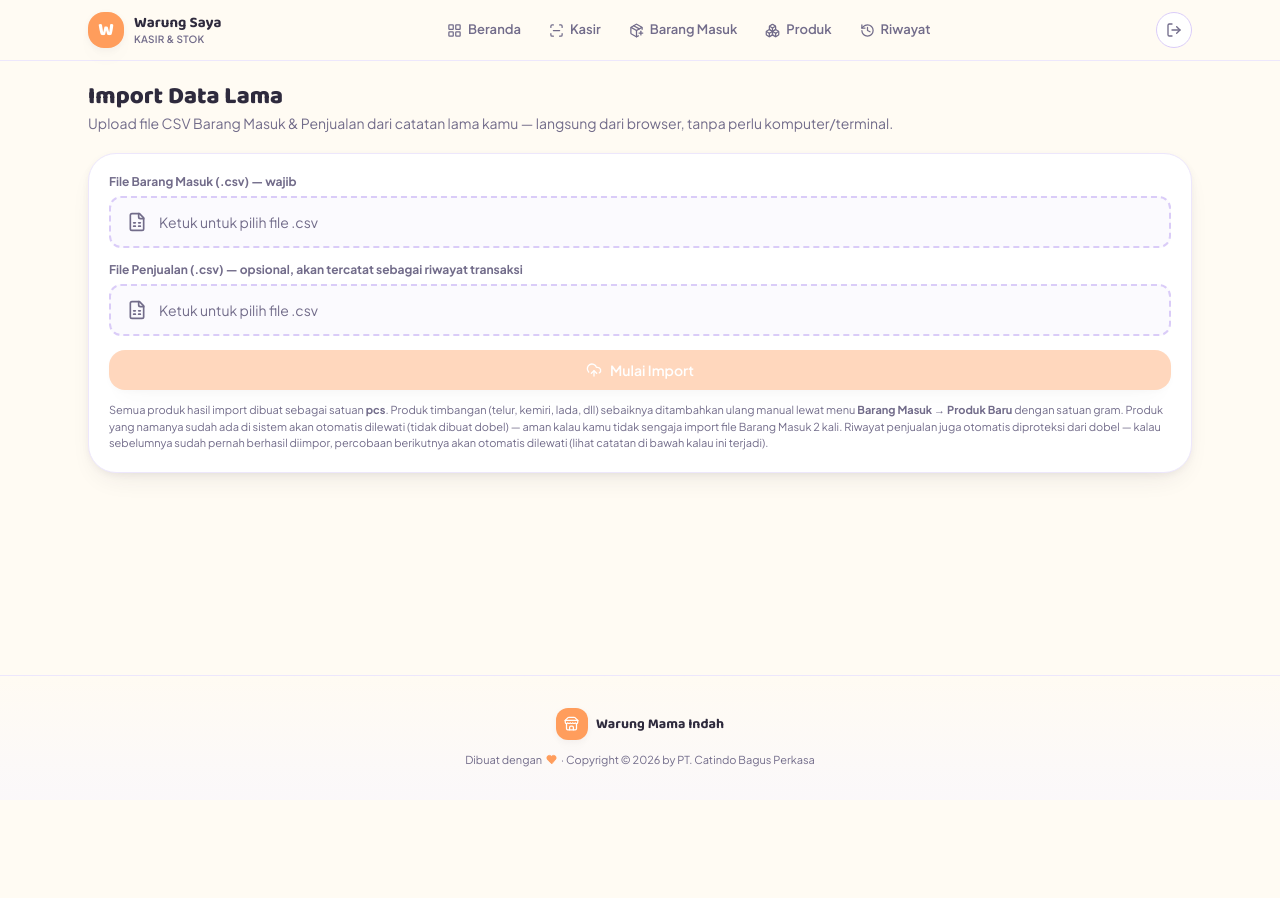
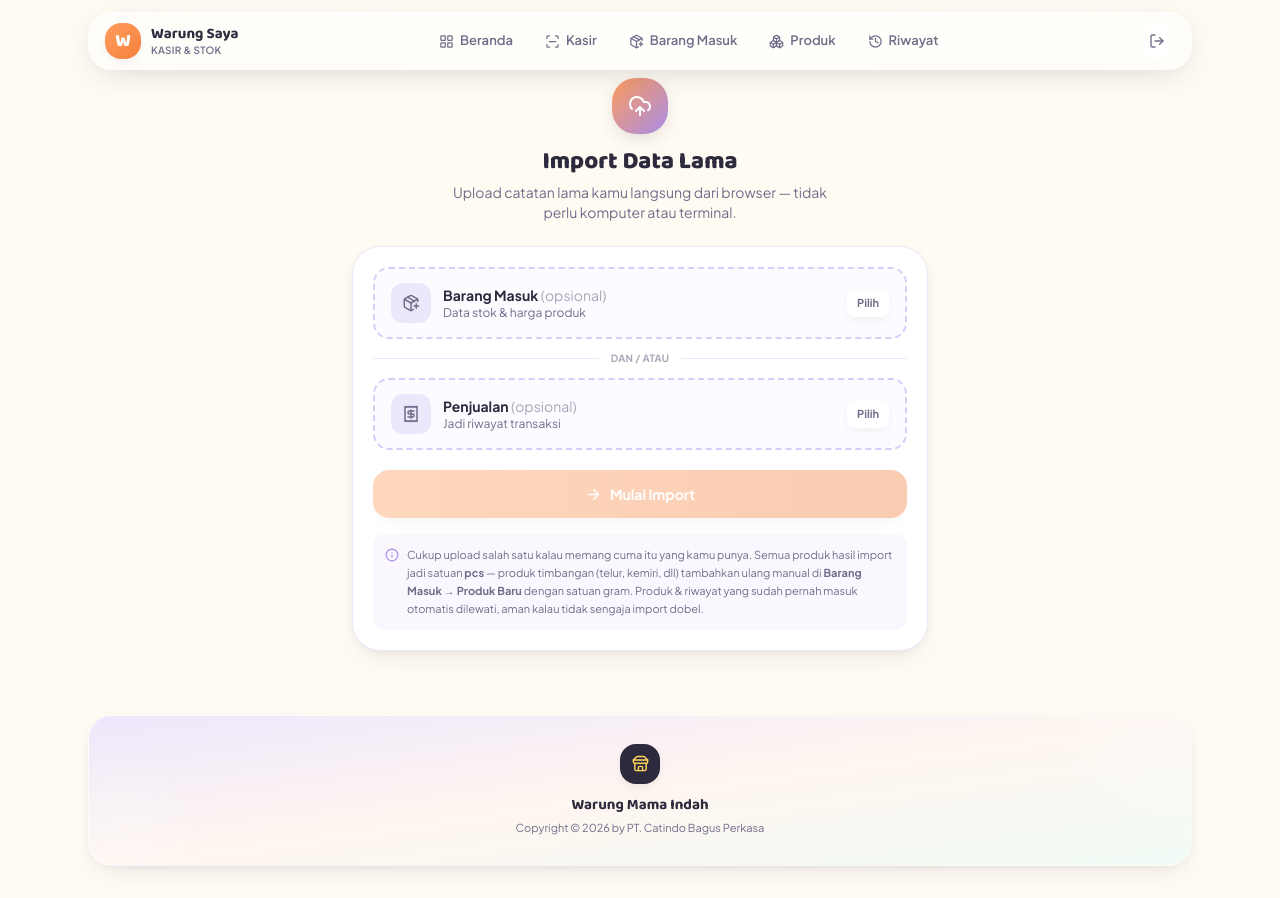
Before and after one commit to Bagusdarmawan11/warung, a Next.js app: page /import in a window 1280 px wide. Before the commit the page ends 800 px from the top, so only its background shows below. Built offline with nearby package versions, Linux system fonts and the light colour scheme.

Commit message:
update perbaikan website

```diff
--- a/app/(app)/layout.tsx
+++ b/app/(app)/layout.tsx
@@ -6,7 +6,7 @@ export default function AppLayout({ children }: { children: React.ReactNode }) {
   return (
     <div className="flex min-h-screen flex-col bg-cream">
       <TopNav namaWarung={nama} />
-      <main className="mx-auto w-full max-w-6xl flex-1 px-4 pb-24 pt-5 sm:px-6 md:pb-10">{children}</main>
+      <main className="mx-auto w-full max-w-6xl flex-1 px-4 pb-28 pt-5 sm:px-6 md:pb-10">{children}</main>
       <Footer />
       <BottomNav />
     </div>
--- a/components/Footer.tsx
+++ b/components/Footer.tsx
@@ -1,18 +1,17 @@
-import { Store, Heart } from 'lucide-react';
+import { Store } from 'lucide-react';
 
 export function Footer() {
   return (
-    <footer className="mt-10 border-t border-lilac-100 bg-gradient-to-b from-transparent to-lilac-50/60">
-      <div className="mx-auto flex max-w-6xl flex-col items-center gap-3 px-4 py-8 text-center sm:px-6">
-        <div className="flex items-center gap-2">
-          <div className="flex h-8 w-8 items-center justify-center rounded-xl bg-peach-400 text-white shadow-soft">
-            <Store size={15} />
-          </div>
-          <span className="font-display text-sm font-bold text-ink">Warung Mama Indah</span>
+    <footer className="mx-auto w-full max-w-6xl px-4 pb-8 pt-2 sm:px-6">
+      <div className="relative overflow-hidden rounded-3xl border border-white/60 bg-gradient-to-br from-lilac-100 via-peach-50 to-mint-50 px-6 py-7 text-center shadow-soft">
+        <div className="pointer-events-none absolute -right-8 -top-10 h-32 w-32 rounded-full bg-white/40 blur-2xl" />
+        <div className="pointer-events-none absolute -bottom-12 -left-10 h-32 w-32 rounded-full bg-white/30 blur-2xl" />
+
+        <div className="relative mx-auto mb-2.5 flex h-10 w-10 items-center justify-center rounded-2xl bg-ink text-butter-300 shadow-soft">
+          <Store size={17} />
         </div>
-        <p className="flex items-center gap-1 text-[11px] text-ink-soft">
-          Dibuat dengan <Heart size={11} className="fill-peach-400 text-peach-400" /> &middot; Copyright © 2026 by PT. Catindo Bagus Perkasa
-        </p>
+        <p className="relative font-display text-[15px] font-bold text-ink">Warung Mama Indah</p>
+        <p className="relative mt-1 text-[11px] text-ink-soft">Copyright © 2026 by PT. Catindo Bagus Perkasa</p>
       </div>
     </footer>
   );
--- a/components/Nav.tsx
+++ b/components/Nav.tsx
@@ -17,10 +17,16 @@ export function TopNav({ namaWarung }: { namaWarung: string }) {
   const pathname = usePathname();
 
   return (
-    <header className="sticky top-0 z-30 border-b border-lilac-100 bg-cream/90 backdrop-blur">
-      <div className="mx-auto flex max-w-6xl items-center justify-between gap-4 px-4 py-3 sm:px-6">
-        <div className="flex items-center gap-2.5">
-          <div className="flex h-9 w-9 items-center justify-center rounded-2xl bg-peach-400 font-display text-lg font-extrabold text-white shadow-soft">
+    <header className="sticky top-3 z-30 mx-auto w-full max-w-6xl px-3 sm:px-6">
+      <div
+        className="relative flex items-center justify-between gap-4 overflow-hidden rounded-3xl border border-white/60 bg-white/55 px-4 py-2.5 shadow-[0_8px_32px_-12px_rgba(46,42,61,0.25)] backdrop-blur-2xl backdrop-saturate-150"
+      >
+        {/* kilau kaca halus di tepi atas */}
+        <div className="pointer-events-none absolute inset-x-0 top-0 h-px bg-gradient-to-r from-transparent via-white/90 to-transparent" />
+        <div className="pointer-events-none absolute -top-10 left-1/4 h-20 w-1/2 rounded-full bg-white/40 blur-2xl" />
+
+        <div className="relative flex items-center gap-2.5">
+          <div className="flex h-9 w-9 items-center justify-center rounded-2xl bg-gradient-to-br from-peach-400 to-peach-500 font-display text-lg font-extrabold text-white shadow-soft">
             {namaWarung.trim().charAt(0).toUpperCase() || 'W'}
           </div>
           <div className="leading-tight">
@@ -29,7 +35,7 @@ export function TopNav({ namaWarung }: { namaWarung: string }) {
           </div>
         </div>
 
-        <nav className="hidden items-center gap-1 md:flex">
+        <nav className="relative hidden items-center gap-1 md:flex">
           {NAV_ITEMS.map((item) => {
             const active = pathname === item.href;
             const Icon = item.icon;
@@ -37,8 +43,8 @@ export function TopNav({ namaWarung }: { namaWarung: string }) {
               <Link
                 key={item.href}
                 href={item.href}
-                className={`flex items-center gap-1.5 rounded-xl px-3 py-2 text-[13px] font-semibold transition-colors ${
-                  active ? 'bg-ink text-cream' : 'text-ink-soft hover:bg-lilac-100 hover:text-ink'
+                className={`flex items-center gap-1.5 rounded-2xl px-3.5 py-2 text-[13px] font-semibold transition-all ${
+                  active ? 'bg-ink text-cream shadow-soft' : 'text-ink-soft hover:bg-white/70 hover:text-ink'
                 }`}
               >
                 <Icon size={15} />
@@ -48,10 +54,10 @@ export function TopNav({ namaWarung }: { namaWarung: string }) {
           })}
         </nav>
 
-        <form action={signOut}>
+        <form action={signOut} className="relative">
           <button
             type="submit"
-            className="flex h-9 w-9 items-center justify-center rounded-full border border-lilac-200 bg-white text-ink-soft hover:bg-lilac-50"
+            className="flex h-9 w-9 items-center justify-center rounded-full border border-white/70 bg-white/60 text-ink-soft transition hover:bg-white"
             title="Keluar"
           >
             <LogOut size={16} />
@@ -65,8 +71,9 @@ export function TopNav({ namaWarung }: { namaWarung: string }) {
 export function BottomNav() {
   const pathname = usePathname();
   return (
-    <nav className="fixed inset-x-0 bottom-0 z-30 border-t border-lilac-100 bg-white/95 backdrop-blur md:hidden">
-      <div className="mx-auto flex max-w-6xl justify-between px-1 pb-[env(safe-area-inset-bottom)]">
+    <nav className="fixed inset-x-3 bottom-3 z-30 md:hidden" style={{ paddingBottom: 'env(safe-area-inset-bottom)' }}>
+      <div className="relative mx-auto flex max-w-md items-center justify-between overflow-hidden rounded-[28px] border border-white/60 bg-white/60 px-1.5 py-1.5 shadow-[0_10px_40px_-10px_rgba(46,42,61,0.35)] backdrop-blur-2xl backdrop-saturate-150">
+        <div className="pointer-events-none absolute inset-x-0 top-0 h-px bg-gradient-to-r from-transparent via-white/90 to-transparent" />
         {NAV_ITEMS.map((item) => {
           const active = pathname === item.href;
           const Icon = item.icon;
@@ -74,12 +81,12 @@ export function BottomNav() {
             <Link
               key={item.href}
               href={item.href}
-              className={`flex flex-1 flex-col items-center gap-0.5 py-2.5 text-[10px] font-bold transition-colors ${
-                active ? 'text-peach-500' : 'text-ink-soft/70'
-              }`}
+              className="relative flex flex-1 flex-col items-center gap-0.5 py-2 text-[9.5px] font-bold"
             >
-              <Icon size={19} />
-              {item.label}
+              <span className={`flex h-8 w-8 items-center justify-center rounded-2xl transition-all ${active ? 'bg-ink text-butter-300 shadow-soft' : 'text-ink-soft/60'}`}>
+                <Icon size={18} />
+              </span>
+              <span className={active ? 'text-ink' : 'text-ink-soft/50'}>{item.label}</span>
             </Link>
           );
         })}
--- a/components/import/ImportClient.tsx
+++ b/components/import/ImportClient.tsx
@@ -2,8 +2,8 @@
 
 import { useState } from 'react';
 import { toast } from 'sonner';
-import { UploadCloud, FileSpreadsheet, CheckCircle2, AlertTriangle, Loader2, Info } from 'lucide-react';
-import { Card, Button, Field } from '@/components/ui';
+import { UploadCloud, FileSpreadsheet, CheckCircle2, AlertTriangle, Loader2, Info, PackagePlus, Receipt, ArrowRight } from 'lucide-react';
+import { Card } from '@/components/ui';
 import { importLegacyCsv, type ImportResult } from '@/lib/actions/import';
 
 function readFileAsText(file: File): Promise<string> {
@@ -21,12 +21,14 @@ export function ImportClient() {
   const [loading, setLoading] = useState(false);
   const [result, setResult] = useState<ImportResult | null>(null);
 
+  const canImport = !!masukFile || !!jualFile;
+
   async function handleImport() {
-    if (!masukFile) { toast.error('Pilih dulu file Barang Masuk (.csv)'); return; }
+    if (!canImport) { toast.error('Pilih minimal satu file (Barang Masuk atau Penjualan)'); return; }
     setLoading(true);
     setResult(null);
     try {
-      const masukText = await readFileAsText(masukFile);
+      const masukText = masukFile ? await readFileAsText(masukFile) : '';
       const jualText = jualFile ? await readFileAsText(jualFile) : '';
       const res = await importLegacyCsv(masukText, jualText);
       setResult(res);
@@ -40,53 +42,130 @@ export function ImportClient() {
   }
 
   return (
-    <div className="animate-slide-up">
-      <div className="mb-5">
+    <div className="mx-auto max-w-xl animate-slide-up">
+      <div className="mb-6 text-center">
+        <div className="mx-auto mb-3 flex h-14 w-14 items-center justify-center rounded-3xl bg-gradient-to-br from-peach-400 to-lilac-400 text-white shadow-pop">
+          <UploadCloud size={24} />
+        </div>
         <h1 className="font-display text-2xl font-extrabold text-ink">Import Data Lama</h1>
-        <p className="text-sm text-ink-soft">Upload file CSV Barang Masuk &amp; Penjualan dari catatan lama kamu — langsung dari browser, tanpa perlu komputer/terminal.</p>
+        <p className="mx-auto mt-1 max-w-sm text-sm text-ink-soft">
+          Upload catatan lama kamu langsung dari browser — tidak perlu komputer atau terminal.
+        </p>
       </div>
 
-      <Card className="mb-4">
-        <FileField label="File Barang Masuk (.csv) — wajib" file={masukFile} onChange={setMasukFile} />
-        <FileField label="File Penjualan (.csv) — opsional, akan tercatat sebagai riwayat transaksi" file={jualFile} onChange={setJualFile} />
-        <Button full disabled={loading || !masukFile} onClick={handleImport}>
-          {loading ? <Loader2 size={16} className="animate-spin" /> : <UploadCloud size={16} />}
+      <Card className="mb-4 !p-4 sm:!p-5">
+        <FileDropField
+          icon={<PackagePlus size={18} />}
+          title="Barang Masuk"
+          hint="Data stok & harga produk"
+          file={masukFile}
+          onChange={setMasukFile}
+          accent="mint"
+        />
+        <div className="my-3 flex items-center gap-3">
+          <div className="h-px flex-1 bg-lilac-100" />
+          <span className="text-[10px] font-bold uppercase tracking-wide text-ink-soft/60">dan / atau</span>
+          <div className="h-px flex-1 bg-lilac-100" />
+        </div>
+        <FileDropField
+          icon={<Receipt size={18} />}
+          title="Penjualan"
+          hint="Jadi riwayat transaksi"
+          file={jualFile}
+          onChange={setJualFile}
+          accent="peach"
+        />
+
+        <button
+          onClick={handleImport}
+          disabled={loading || !canImport}
+          className="mt-5 flex w-full items-center justify-center gap-2 rounded-2xl bg-gradient-to-r from-peach-400 to-peach-500 py-3.5 text-sm font-bold text-white shadow-soft transition active:scale-[0.98] disabled:opacity-40"
+        >
+          {loading ? <Loader2 size={17} className="animate-spin" /> : <ArrowRight size={17} />}
           {loading ? 'Memproses...' : 'Mulai Import'}
-        </Button>
-        <p className="mt-3 text-[11px] text-ink-soft">
-          Semua produk hasil import dibuat sebagai satuan <b>pcs</b>. Produk timbangan (telur, kemiri, lada, dll) sebaiknya
-          ditambahkan ulang manual lewat menu <b>Barang Masuk → Produk Baru</b> dengan satuan gram. Produk yang namanya sudah
-          ada di sistem akan otomatis dilewati (tidak dibuat dobel) — aman kalau kamu tidak sengaja import file Barang Masuk 2 kali.
-          Riwayat penjualan juga otomatis diproteksi dari dobel — kalau sebelumnya sudah pernah berhasil diimpor, percobaan
-          berikutnya akan otomatis dilewati (lihat catatan di bawah kalau ini terjadi).
+        </button>
+
+        <div className="mt-4 flex items-start gap-2 rounded-xl bg-lilac-50/70 p-3">
+          <Info size={14} className="mt-0.5 flex-none text-lilac-400" />
+          <p className="text-[11px] leading-relaxed text-ink-soft">
+            Cukup upload salah satu kalau memang cuma itu yang kamu punya. Semua produk hasil import jadi satuan <b>pcs</b> —
+            produk timbangan (telur, kemiri, dll) tambahkan ulang manual di <b>Barang Masuk → Produk Baru</b> dengan satuan gram.
+            Produk & riwayat yang sudah pernah masuk otomatis dilewati, aman kalau tidak sengaja import dobel.
           </p>
+        </div>
       </Card>
 
-      {result && (
-        <div className="space-y-3">
-          {!result.ok ? (
-            <Card className="!border-rose-200">
+      {result && <ResultCard result={result} />}
+    </div>
+  );
+}
+
+function FileDropField({
+  icon,
+  title,
+  hint,
+  file,
+  onChange,
+  accent,
+}: {
+  icon: React.ReactNode;
+  title: string;
+  hint: string;
+  file: File | null;
+  onChange: (f: File | null) => void;
+  accent: 'mint' | 'peach';
+}) {
+  const accentClasses = accent === 'mint'
+    ? { icon: 'bg-mint-100 text-mint-600', border: 'border-mint-300', bg: 'bg-mint-50/60' }
+    : { icon: 'bg-peach-100 text-peach-500', border: 'border-peach-300', bg: 'bg-peach-50/60' };
+
+  return (
+    <label
+      className={`flex cursor-pointer items-center gap-3 rounded-2xl border-2 border-dashed px-4 py-3.5 transition ${
+        file ? `${accentClasses.border} ${accentClasses.bg}` : 'border-lilac-200 bg-lilac-50/40 hover:border-lilac-300'
+      }`}
+    >
+      <div className={`flex h-10 w-10 flex-none items-center justify-center rounded-xl ${file ? accentClasses.icon : 'bg-lilac-100 text-ink-soft'}`}>
+        {file ? <CheckCircle2 size={18} /> : icon}
+      </div>
+      <div className="min-w-0 flex-1">
+        <p className="text-sm font-bold text-ink">{title} <span className="font-normal text-ink-soft/60">(opsional)</span></p>
+        <p className="truncate text-xs text-ink-soft">{file ? file.name : hint}</p>
+      </div>
+      <span className="flex-none rounded-lg bg-white px-2.5 py-1.5 text-[11px] font-bold text-ink-soft shadow-soft">
+        {file ? 'Ganti' : 'Pilih'}
+      </span>
+      <input type="file" accept=".csv,text/csv" className="hidden" onChange={(e) => onChange(e.target.files?.[0] || null)} />
+    </label>
+  );
+}
+
+function ResultCard({ result }: { result: ImportResult }) {
+  if (!result.ok) {
+    return (
+      <Card className="!border-rose-200 animate-pop-in">
         <div className="flex items-center gap-2 text-rose-500">
           <AlertTriangle size={18} />
           <p className="font-semibold">{result.error}</p>
         </div>
       </Card>
-          ) : (
-            <>
-              {/* Hasil produk / barang masuk */}
+    );
+  }
+
+  return (
+    <div className="animate-pop-in space-y-3">
+      {result.productsTotal ? (
         <Card className="!border-mint-200">
           <div className="mb-3 flex items-center gap-2 text-mint-600">
             <CheckCircle2 size={18} />
-                  <p className="font-bold">
-                    Produk: {result.productsCreated} dari {result.productsTotal} berhasil dibuat baru
-                  </p>
+            <p className="font-bold">Produk: {result.productsCreated} dari {result.productsTotal} berhasil dibuat baru</p>
           </div>
           {!!result.productsSkipped?.length && (
             <SkippedList title={`Dilewati (${result.productsSkipped.length}) — biasanya karena produk dengan nama ini sudah ada:`} items={result.productsSkipped} />
           )}
         </Card>
+      ) : null}
 
-              {/* Hasil riwayat penjualan */}
       {result.salesTotal ? (
         <Card className={result.salesAlreadyImported ? '!border-butter-300' : '!border-mint-200'}>
           {result.salesAlreadyImported ? (
@@ -95,11 +174,8 @@ export function ImportClient() {
               <div>
                 <p className="font-bold text-ink">Riwayat penjualan dilewati</p>
                 <p className="mt-1 text-xs text-ink-soft">
-                          Sistem mendeteksi riwayat penjualan hasil import SEBELUMNYA sudah ada di database, jadi file ini
-                          tidak diproses lagi (mencegah data dobel). Kalau memang belum pernah berhasil masuk sebelumnya dan
-                          ini murni percobaan pertama, cek menu Riwayat → Penjualan dulu. Kalau memang perlu impor ulang dari
-                          nol, hapus baris lama di Supabase (Table Editor → tabel <code className="rounded bg-white/60 px-1">sales</code>,
-                          cari baris dengan trx_id berawalan <code className="rounded bg-white/60 px-1">LEGACY-IMPORT-</code>) baru coba lagi.
+                  Sistem mendeteksi riwayat hasil import SEBELUMNYA sudah ada, jadi file ini tidak diproses lagi (mencegah data dobel).
+                  Kalau memang perlu impor ulang dari nol, jalankan <code className="rounded bg-white/60 px-1">supabase/scripts/reset_data.sql</code> dulu.
                 </p>
               </div>
             </div>
@@ -107,9 +183,7 @@ export function ImportClient() {
             <>
               <div className="mb-3 flex items-center gap-2 text-mint-600">
                 <CheckCircle2 size={18} />
-                        <p className="font-bold">
-                          Riwayat Penjualan: {result.salesCreated} dari {result.salesTotal} baris berhasil dicatat
-                        </p>
+                <p className="font-bold">Riwayat Penjualan: {result.salesCreated} dari {result.salesTotal} baris berhasil dicatat</p>
               </div>
               {!!result.salesSkipped?.length && (
                 <SkippedList title={`Dilewati (${result.salesSkipped.length}):`} items={result.salesSkipped} />
@@ -117,24 +191,13 @@ export function ImportClient() {
             </>
           )}
         </Card>
-              ) : (
-                masukFile && !jualFile && (
-                  <Card className="!border-lilac-200">
-                    <div className="flex items-center gap-2 text-ink-soft">
-                      <Info size={16} />
-                      <p className="text-xs">Tidak ada file Penjualan yang diupload, jadi tidak ada riwayat transaksi yang dibuat — hanya data produk & stok.</p>
+      ) : null}
+
+      <div className="flex flex-wrap items-center gap-2 pt-1">
+        <a href="/produk" className="inline-flex items-center gap-1 text-xs font-bold text-peach-500 hover:underline">Lihat Daftar Barang <ArrowRight size={12} /></a>
+        <span className="text-ink-soft/30">&middot;</span>
+        <a href="/riwayat" className="inline-flex items-center gap-1 text-xs font-bold text-peach-500 hover:underline">Lihat Riwayat Penjualan <ArrowRight size={12} /></a>
       </div>
-                  </Card>
-                )
-              )}
-
-              <a href="/produk" className="inline-block text-xs font-bold text-peach-500 hover:underline">Lihat Daftar Barang →</a>
-              {' '}
-              <a href="/riwayat" className="inline-block text-xs font-bold text-peach-500 hover:underline">Lihat Riwayat Penjualan →</a>
-            </>
-          )}
-        </div>
-      )}
     </div>
   );
 }
@@ -155,15 +218,3 @@ function SkippedList({ title, items }: { title: string; items: { name: string; r
     </div>
   );
 }
-
-function FileField({ label, file, onChange }: { label: string; file: File | null; onChange: (f: File | null) => void }) {
-  return (
-    <Field label={label}>
-      <label className="flex cursor-pointer items-center gap-3 rounded-xl border-2 border-dashed border-lilac-200 bg-lilac-50/50 px-4 py-3.5 transition hover:border-peach-300">
-        <FileSpreadsheet size={20} className={file ? 'text-mint-500' : 'text-ink-soft'} />
-        <span className="flex-1 truncate text-sm text-ink-soft">{file ? file.name : 'Ketuk untuk pilih file .csv'}</span>
-        <input type="file" accept=".csv,text/csv" className="hidden" onChange={(e) => onChange(e.target.files?.[0] || null)} />
-      </label>
-    </Field>
-  );
-}
--- a/lib/actions/import.ts
+++ b/lib/actions/import.ts
@@ -134,8 +134,8 @@ export async function importLegacyCsv(masukCsvText: string, jualCsvText: string)
     const masukRows = readCsvAsObjects(masukCsvText, 3).filter((r) => cleanName(r['Nama Barang']));
     const jualRows = jualCsvText.trim() ? readCsvAsObjects(jualCsvText, 3).filter((r) => cleanName(r['Nama Produk'])) : [];
 
-    if (!masukRows.length) {
-      return { ok: false, error: 'File Barang Masuk kosong atau formatnya tidak dikenali. Pastikan ini file CSV export dari template yang sama.' };
+    if (!masukRows.length && !jualRows.length) {
+      return { ok: false, error: 'Upload minimal salah satu file (Barang Masuk atau Penjualan) dengan format yang sesuai.' };
     }
 
     // ---------- 1. Agregasi Barang Masuk -> daftar produk + stok awal ----------
```
Lines whose indentation alone changed are shown as unchanged.
